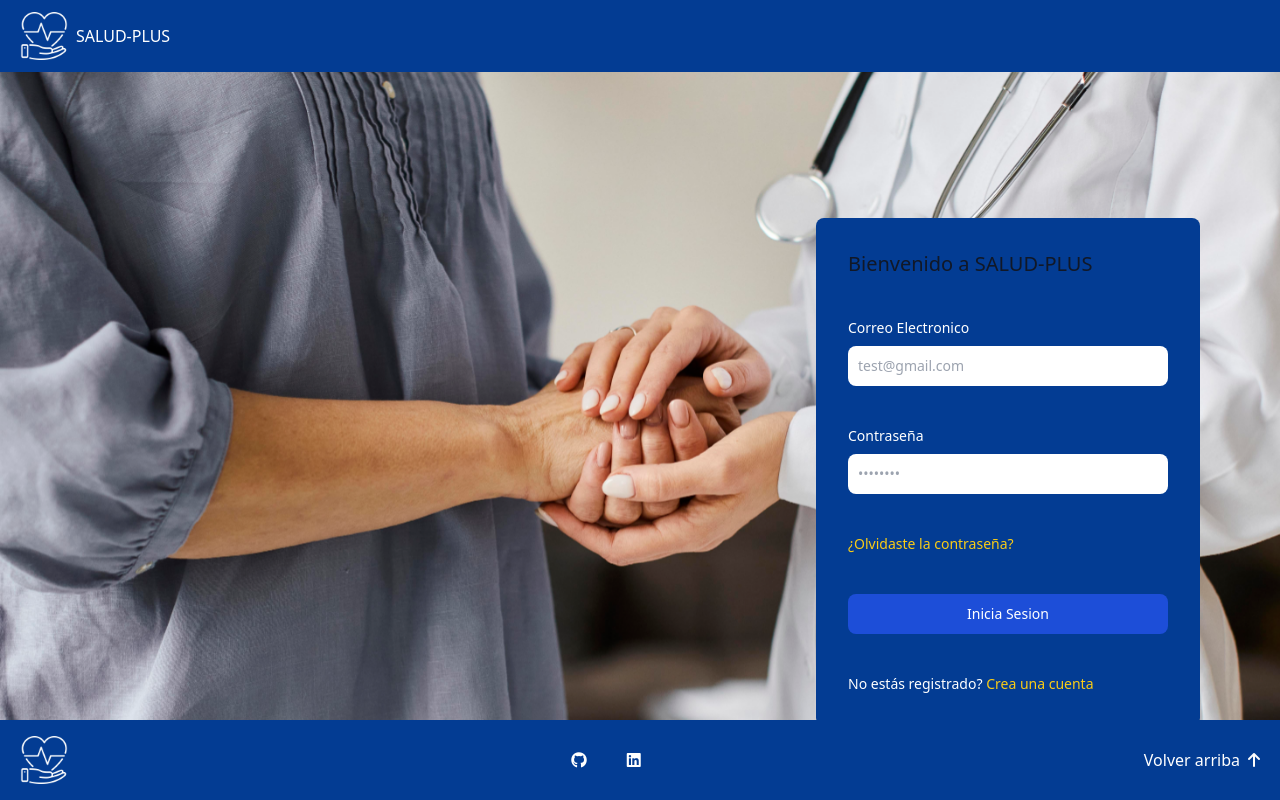
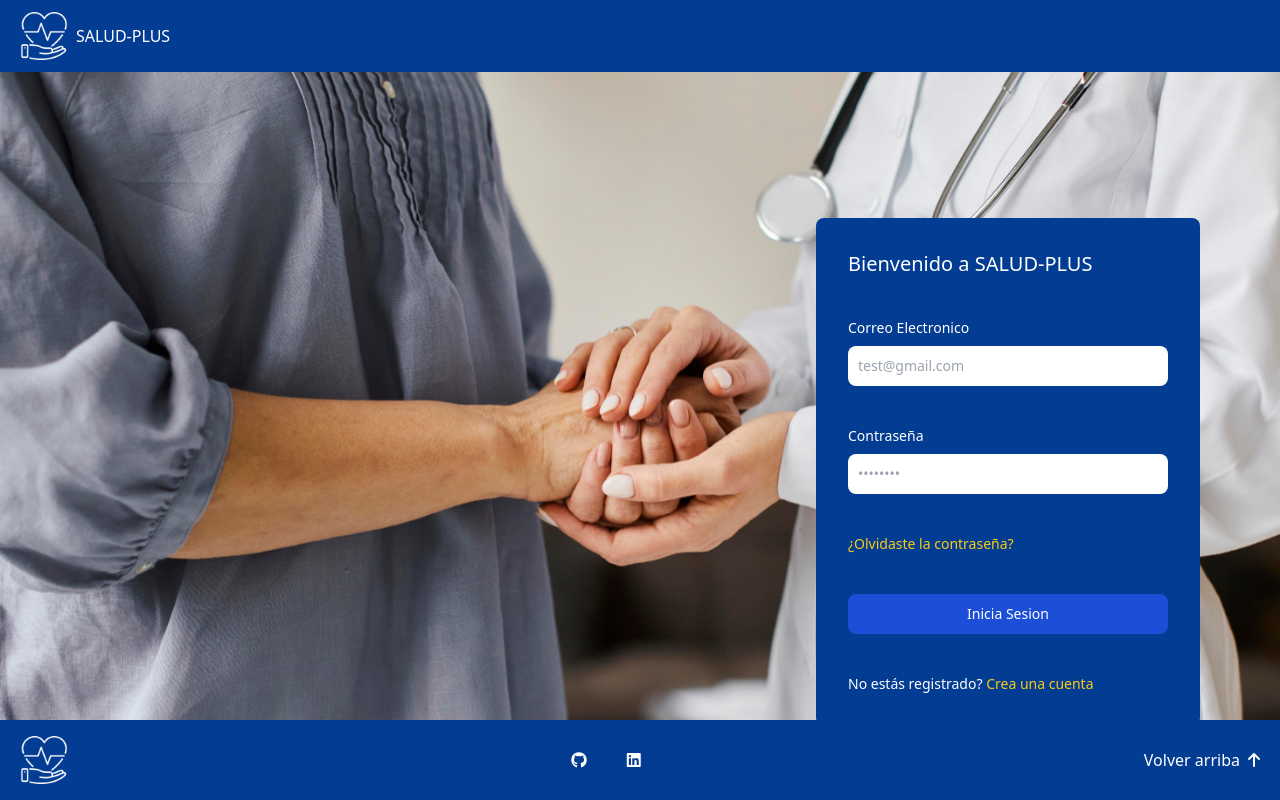
Before and after one commit to Alejandro-Montepeque/SALUD-PLUS, a Vue app: page / in a window 1280 px wide. Built offline with nearby package versions, Linux system fonts and the light colour scheme.

Commit message:
Fixing: bugs in login view

```diff
--- a/src/views/Login.vue
+++ b/src/views/Login.vue
@@ -12,7 +12,7 @@
     <div class="flex md:justify-end sm:justify-center items-center w-full h-screen bg-background-img bg-cover bg-fixed">
         <div class="card bg-primary md:mr-20 md:max-w-sm">
             <form class="space-y-10 w-full">
-                <h5 class="text-xl font-medium text-gray-900 dark:text-white">Bienvenido a SALUD-PLUS
+                <h5 class="text-xl font-medium text-gray-900 text-white">Bienvenido a SALUD-PLUS
                 </h5>
                 <div>
                     <label for="email" class="block mb-2 text-sm font-medium text-white">Correo Electronico</label>
--- a/src/views/Register.vue
+++ b/src/views/Register.vue
@@ -36,7 +36,7 @@
                         ¿Ya tienes cuenta?<router-link to="/"> <span class="text-yellow-400 hover:underline cursor-pointer "> Inicia sesion </span></router-link>
                     </div>
                 </div>
-                <button type="submit" class="w-full btn-bg">Registrate! </button>
+                <button type="submit" class="w-full btn-bg">Registrate!</button>
             </form>
         </div>
     </div>
```
